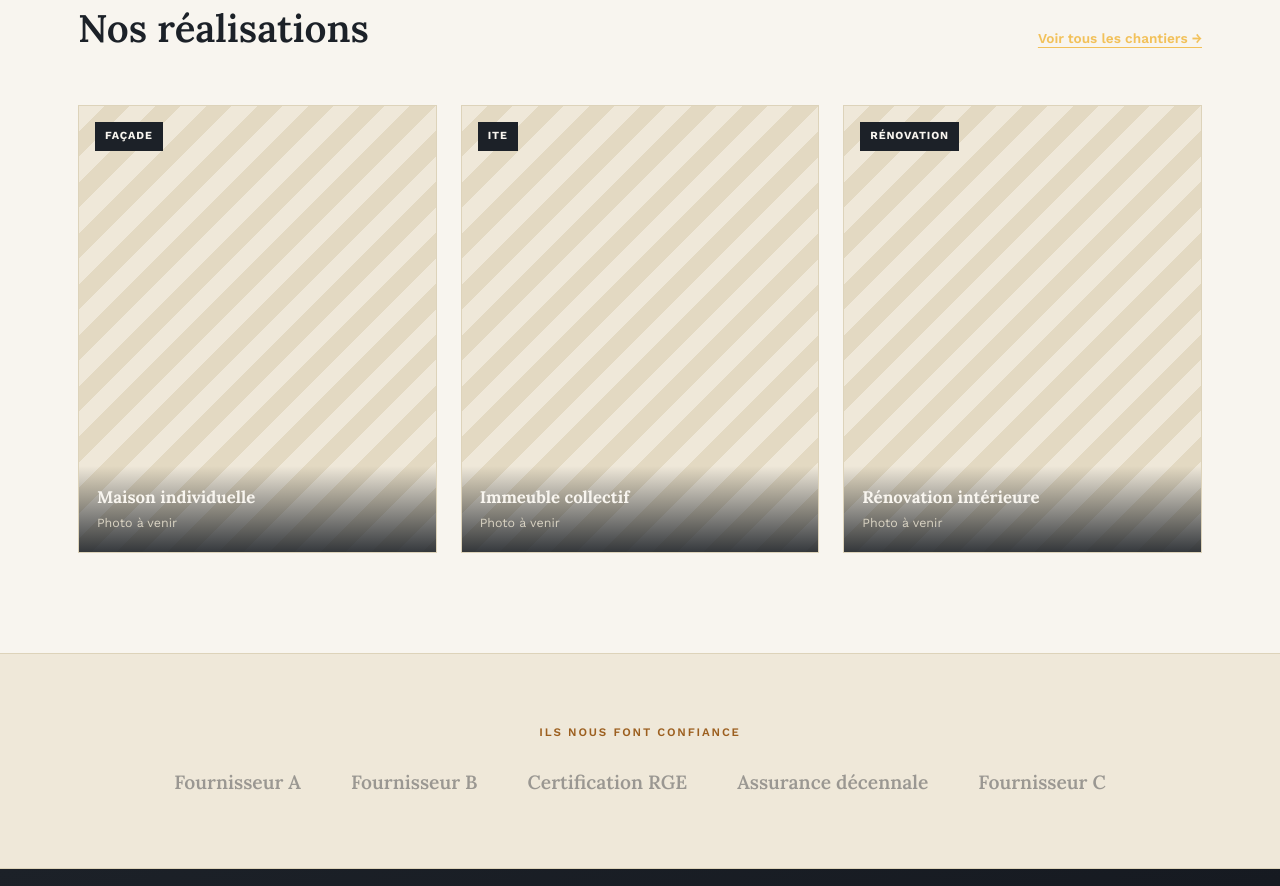
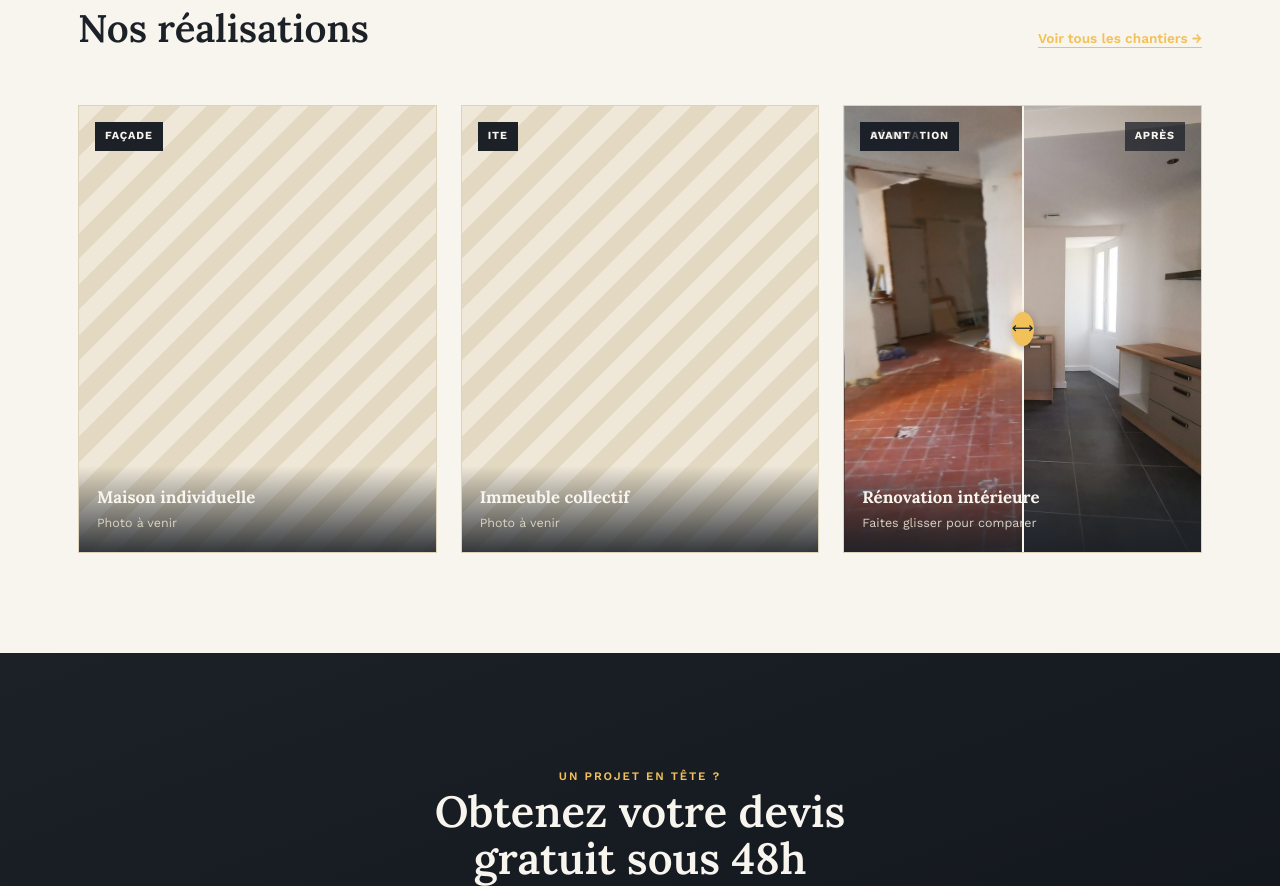
Before and after one commit to Guiguisme/phenix-batiment, a plain HTML site: page index.html in a window 1280 px wide. Shown: the part 2400-3286 px from the top of the page. Drawn offline with nearby package versions, Linux system fonts and the light colour scheme.

Commit message:
Retire la section 'Ils nous font confiance' de l'accueil ; ajoute un comparateur avant/après réel dans le carré Rénovation

```diff
--- a/index.html
+++ b/index.html
@@ -123,6 +123,16 @@ header{position:sticky; top:0; z-index:50; background:rgba(248,245,239,.92); bac
 .work-card .cap span{font-size:.78rem; color:#d8d2c2;}
 @media(max-width:900px){ .works-grid{grid-template-columns:1fr 1fr;} }
 @media(max-width:560px){ .works-grid{grid-template-columns:1fr;} }
+
+.work-ba{background:#000;}
+.ba-img{position:absolute; inset:0; width:100%; height:100%; object-fit:cover; display:block; user-select:none; -webkit-user-drag:none;}
+.ba-label{position:absolute; top:16px; z-index:3; font-size:.68rem; letter-spacing:.08em; text-transform:uppercase; font-weight:700; padding:6px 10px; background:rgba(28,33,40,.75); color:var(--paper);}
+.ba-label-before{left:16px;}
+.ba-label-after{right:16px;}
+.ba-handle{position:absolute; top:0; bottom:0; width:2px; background:var(--paper); transform:translateX(-50%); z-index:2; pointer-events:none; display:flex; align-items:center; justify-content:center;}
+.ba-handle span{width:34px; height:34px; border-radius:50%; background:var(--gold-1); color:var(--ink); display:flex; align-items:center; justify-content:center; font-size:.95rem; box-shadow:0 2px 8px rgba(0,0,0,.3);}
+.ba-slider{position:absolute; inset:0; width:100%; height:100%; margin:0; opacity:0; cursor:ew-resize; z-index:4; -webkit-appearance:none; appearance:none; background:transparent;}
+.ba-slider::-webkit-slider-thumb{-webkit-appearance:none; width:100%; height:100%;}
 
 /* Partenaires strip */
 .partners{padding:70px 0; background:var(--paper-2); border-top:1px solid var(--line); border-bottom:1px solid var(--line);}
@@ -251,20 +261,16 @@ footer{background:var(--ink-2); color:#c9cdd4; padding:70px 0 30px;}
     <div class="works-grid">
       <div class="work-card"><div class="swatch"></div><span class="tag">Façade</span><div class="cap"><b>Maison individuelle</b><span>Photo à venir</span></div></div>
       <div class="work-card"><div class="swatch"></div><span class="tag">ITE</span><div class="cap"><b>Immeuble collectif</b><span>Photo à venir</span></div></div>
-      <div class="work-card"><div class="swatch"></div><span class="tag">Rénovation</span><div class="cap"><b>Rénovation intérieure</b><span>Photo à venir</span></div></div>
-    </div>
-  </div>
-</section>
-
-<section class="partners">
-  <div class="wrap">
-    <span class="eyebrow">Ils nous font confiance</span>
-    <div class="partners-row">
-      <div>Fournisseur A</div>
-      <div>Fournisseur B</div>
-      <div>Certification RGE</div>
-      <div>Assurance décennale</div>
-      <div>Fournisseur C</div>
+      <div class="work-card work-ba">
+        <img src="assets/realisations/renovation-apres.jpg" class="ba-img" alt="Après rénovation">
+        <img src="assets/realisations/renovation-avant.jpg" class="ba-img ba-before" alt="Avant rénovation" style="clip-path:inset(0 50% 0 0);">
+        <span class="ba-label ba-label-before">Avant</span>
+        <span class="ba-label ba-label-after">Après</span>
+        <div class="ba-handle" style="left:50%;"><span>⟷</span></div>
+        <input type="range" min="0" max="100" value="50" class="ba-slider" aria-label="Comparer avant et après">
+        <span class="tag">Rénovation</span>
+        <div class="cap"><b>Rénovation intérieure</b><span>Faites glisser pour comparer</span></div>
+      </div>
     </div>
   </div>
 </section>
@@ -326,6 +332,17 @@ footer{background:var(--ink-2); color:#c9cdd4; padding:70px 0 30px;}
     });
   }, {threshold:.3});
   layers.forEach(l=>io.observe(l));
+
+  const baSlider = document.querySelector('.ba-slider');
+  if(baSlider){
+    const baBefore = document.querySelector('.ba-before');
+    const baHandle = document.querySelector('.ba-handle');
+    baSlider.addEventListener('input', ()=>{
+      const v = baSlider.value;
+      baBefore.style.clipPath = `inset(0 ${100-v}% 0 0)`;
+      baHandle.style.left = v + '%';
+    });
+  }
 </script>
 </body>
 </html>
```
Also changed, not shown: assets/realisations/renovation-apres.jpg (added), assets/realisations/renovation-avant.jpg (added).
